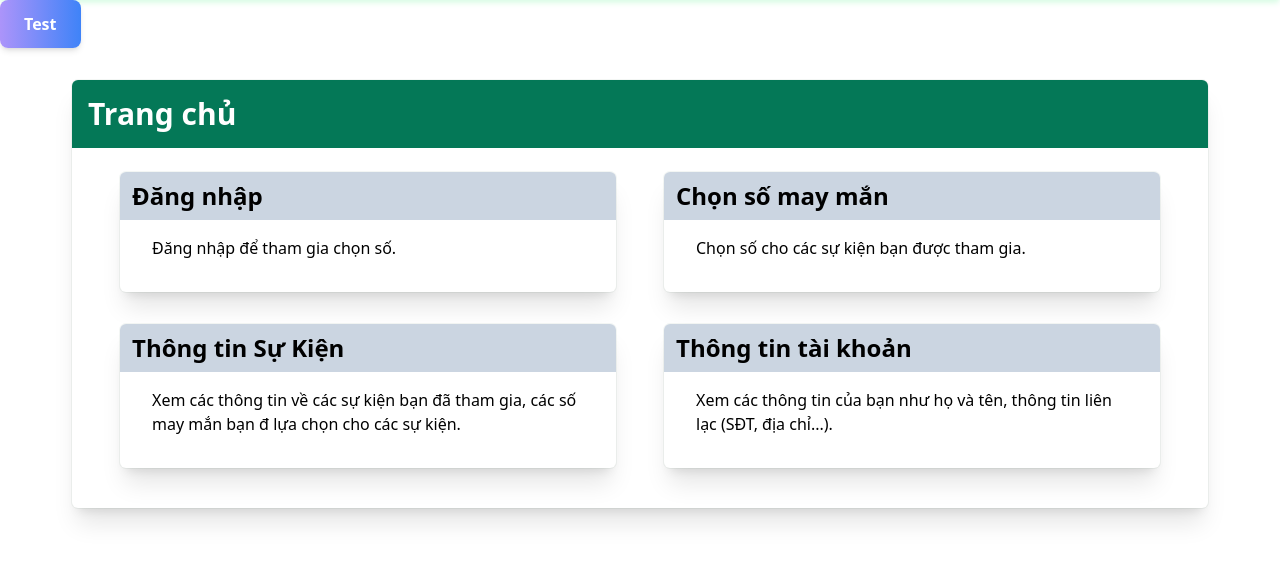
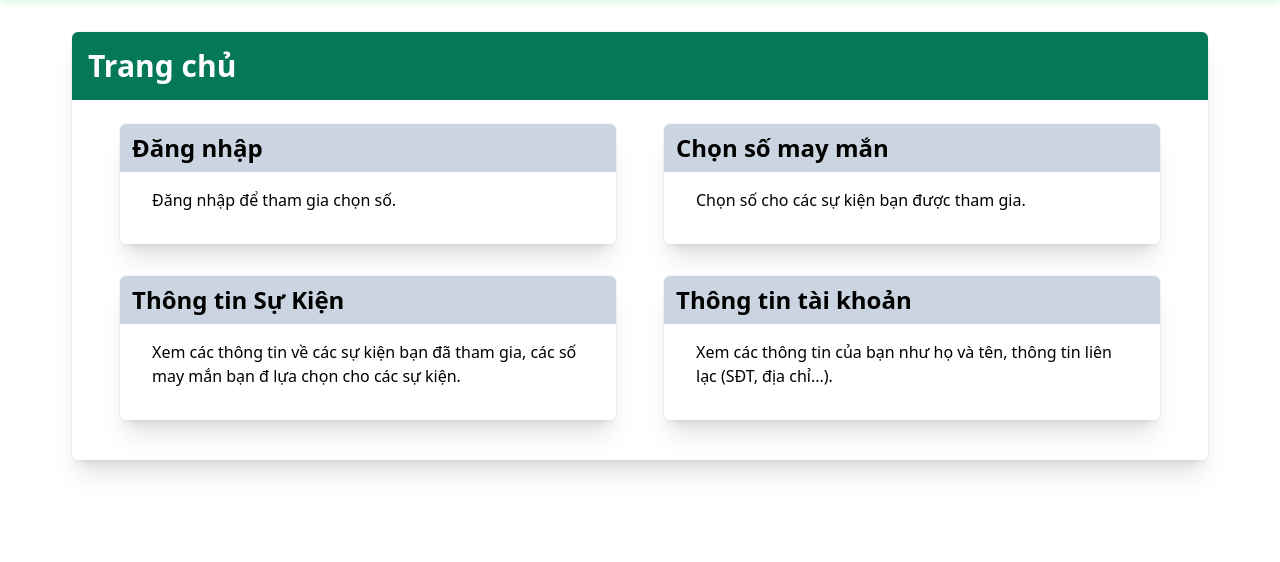
Before and after one commit to Jdsatashi/FL-DX-QuaySo, a Flask app: page / in a window 1280 px wide. Shown: the part 80-642 px from the top of the page. Run offline with Flask 3, Linux system fonts and the light colour scheme; style sheets or scripts are compiled from the project's sources; some libraries are stand-ins or nearby versions.

Commit message:
Revert home

```diff
--- a/src/templates/home.html
+++ b/src/templates/home.html
@@ -1,8 +1,8 @@
 {% extends 'layouts/layout.html' %}
 {% block content %}
-    <a href="{{ url_for('event.auto_random', event_id='65942dfa3233e688f22bce6d') }}">
-        <button class="button-gradient">Test</button>
-    </a>
+{#    <a href="{{ url_for('event.auto_random', event_id='65942dfa3233e688f22bce6d') }}">#}
+{#        <button class="button-gradient">Test</button>#}
+{#    </a>#}
     <div class="w-auto h-full lg:m-8 md-max:mx-1 md-max:my-0.5">
         <div class="card-simple rounded-md md-max:mx-1">
             <div class="bg-emerald-700 rounded-t-md">
```
